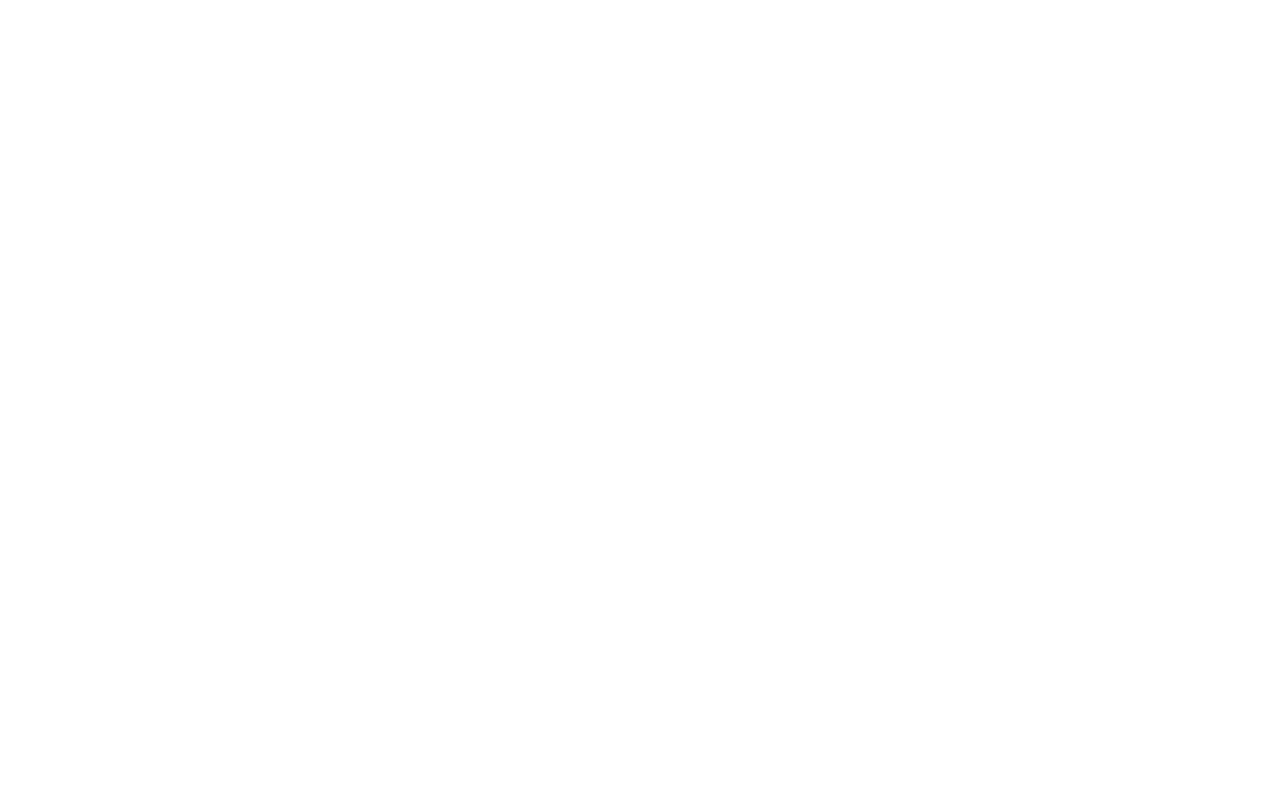
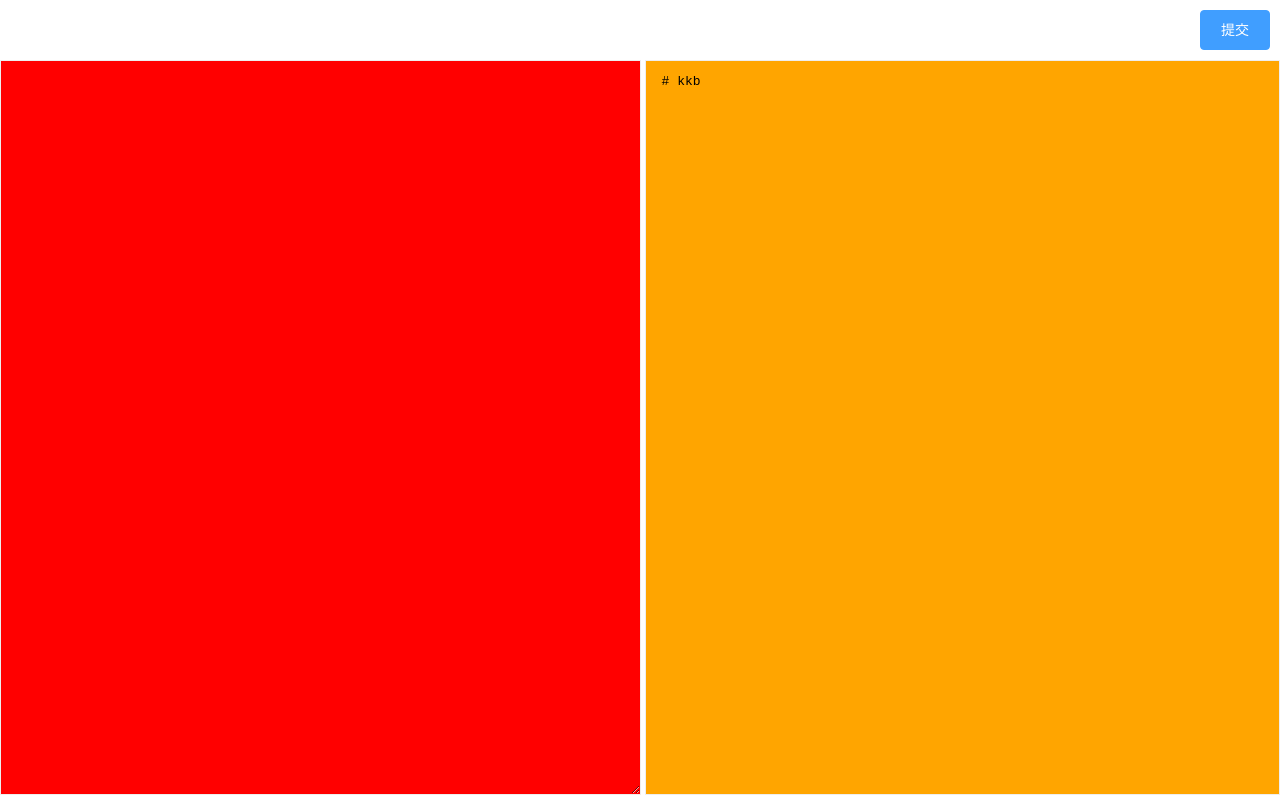
Before and after one commit to code300/nuxtjs-eggjs-mongodb, a Nuxt app in the folder nuxtjs/: page /editor/new in a window 1280 px wide. Before the commit this address had no page. Built offline with nearby package versions, Linux system fonts and the light colour scheme.

Commit message:
marked编辑器扩展高亮，文字存储接口，富文本编辑器选型

```diff
--- a/nuxtjs/pages/editor.vue
+++ /dev/null
@@ -1,87 +0,0 @@
-<template>
-  <div class="my-editor">
-    <div class="submit-container">
-      <el-button
-        type="primary"
-        @click="submit"
-      >提交</el-button>
-    </div>
-    <el-row>
-      <el-col :span="12">
-        <textarea
-          class="markdown-editor"
-          ref="editor"
-          value="content"
-          @input="update"
-        ></textarea>
-      </el-col>
-      <el-col :span="12">
-        <div
-          class="markdown-display"
-          v-html="compiledContent"
-        ></div>
-      </el-col>
-    </el-row>
-  </div>
-</template>
-
-<script>
-import marked from 'marked'
-export default {
-  data() {
-    return {
-      content: `# kkb`,
-    }
-  },
-  mounted() {
-    this.timer = null
-    this.bindEvents()
-  },
-  computed: {
-    compiledContent() {
-      return marked(this.content, {})
-    },
-  },
-  methods: {
-    bindEvents(){
-      this.$refs.editor.addEventListener('paste',async (e)=>{
-        // console.log(e);
-        const files = e.clipboardData.files
-        // console.log(files,'files');
-      })
-      this.$refs.editor.addEventListener('drop',(e)=>{
-        // console.log(e);
-        const files = e.dataTransfer.files
-        console.log(files,'files');
-        e.preventDefault();
-      })
-    },
-    // lodash/debounce
-    update(e) {
-      clearTimeout(this.timer)
-      this.timer = setTimeout(() => {
-        this.content = e.target.value
-      }, 350)
-    },
-    submit() {},
-  },
-}
-</script>
-
-<style lang="scss" scoped>
-.my-editor {
-  .submit-container {
-    button {
-      position: fixed;
-      top: 10px;
-      right: 30px;
-      z-index: 100;
-    }
-  }
-  .markdown-editor {
-    width: 100%;
-    height: 100vh;
-    outline: none;
-  }
-}
-</style>
--- /dev/null
+++ b/nuxtjs/pages/editor/new.vue
@@ -0,0 +1,125 @@
+<template>
+
+  <div class="my-editor">
+    <!-- <el-row contenteditable="true">
+      嘻嘻嘻
+    </el-row>
+    document.execCommand('') -->
+    <!-- 1.刚开始第三方的
+    tinyMce, wangEditor
+    2.开源的定制 slate.js
+    3.有专门的编辑器开发团队，自己定制，非常复杂 word在线版
+    计算位置，定位，样式，实现一个简单的浏览器工作量差不多的 -->
+    <el-row class="submit-container">
+      <el-button type="primary" @click="submit">提交</el-button>
+    </el-row>
+    <el-row :gutter="10">
+      <el-col :span="12" class="markdown-editor-container">
+        <textarea class="markdown-editor" ref="editor" value="content" @input="update"></textarea>
+      </el-col>
+      <el-col :span="12" class="markdown-display-container">
+        <div class="markdown-display" v-html="compiledContent"></div>
+      </el-col>
+    </el-row>
+  </div>
+</template>
+
+<script>
+import marked from 'marked'
+import hljs from 'highlight.js';
+import javascript from 'highlight.js/lib/languages/javascript';
+import 'highlight.js/styles/monokai-sublime.css'
+export default {
+  data() {
+    return {
+      content: `
+      # kkb
+      `
+    }
+  },
+  mounted() {
+    this.timer = null
+    this.bindEvents()
+
+    // 编辑器中代码高亮显示 还有其他扩展功能
+    marked.setOptions({
+      rendered: new marked.Renderer(),
+      highlight(code) {
+        return hljs.highlightAuto(code).value
+      }
+    })
+  },
+  computed: {
+    compiledContent() {
+      return marked(this.content, {})
+    },
+  },
+  methods: {
+    bindEvents() {
+      this.$refs.editor.addEventListener('paste', async (e) => {
+        // console.log(e);
+        const files = e.clipboardData.files
+        console.log(files, 'files');
+        // @todo直接上传
+      })
+      this.$refs.editor.addEventListener('drop', async (e) => {
+        // console.log(e);
+        const files = e.dataTransfer.files
+        console.log(files, 'files');
+        // @todo 文件上传
+        e.preventDefault();
+      })
+    },
+    // lodash/debounce
+    update(e) {
+      clearTimeout(this.timer)
+      this.timer = setTimeout(() => {
+        this.content = e.target.value
+      }, 350)
+    },
+    async submit() {
+      // 文章列表，点赞， 关注， 草稿
+      // user => article 一对多
+      let res = await this.$http.post('article/create', {
+        // selected: false //默认不显示
+        content: this.content,
+        compiledContent: this.compiledContent
+      })
+    },
+  },
+}
+</script>
+
+<style lang="scss" scoped>
+.my-editor {
+  .submit-container {
+    padding: 10px;
+    display: flex;
+    justify-content: right;
+  }
+  .markdown-editor-container {
+    // height: calc(100vh - 70px);
+    margin: 0;
+    padding: 0;
+    .markdown-editor {
+      outline: none;
+      width: 100%;
+      // width: calc(100% - 10px);
+      border: 1px solid #eee;
+      background: red;
+      height: calc(100vh - 71px);
+      // padding: 0 10px;
+    }
+  }
+  .markdown-display-container {
+    .markdown-display {
+      word-break: break-all;
+      // width: calc(100% - 10px);
+      height: calc(100vh - 67px);
+      border: 1px solid #eee;
+      // padding: 0 10px;
+      background: orange;
+    }
+  }
+}
+</style>
```
